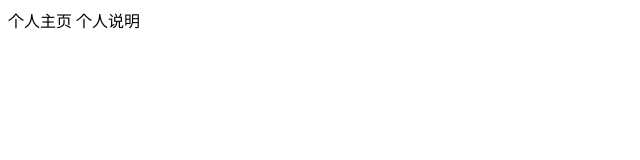
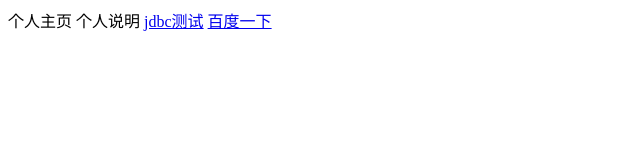
Before and after one commit to wasai123/wasai123.github.io, a plain HTML site: page index.html in a window 1280 px wide. Shown: the whole page, without its empty margins (0-640 px from the left). Drawn offline with Linux system fonts and the light colour scheme.

Commit message:
Update index.html

```diff
--- a/index.html
+++ b/index.html
@@ -4,6 +4,7 @@
 
 <p1>个人主页<p1>
 <p2>个人说明<p2>
-  <a href="jdbc.html"></a>
+  <a href="jdbc.html">jdbc测试</a>
+  <a href ="www.baidu.com">百度一下</a>
 </body>
 </html>
```
